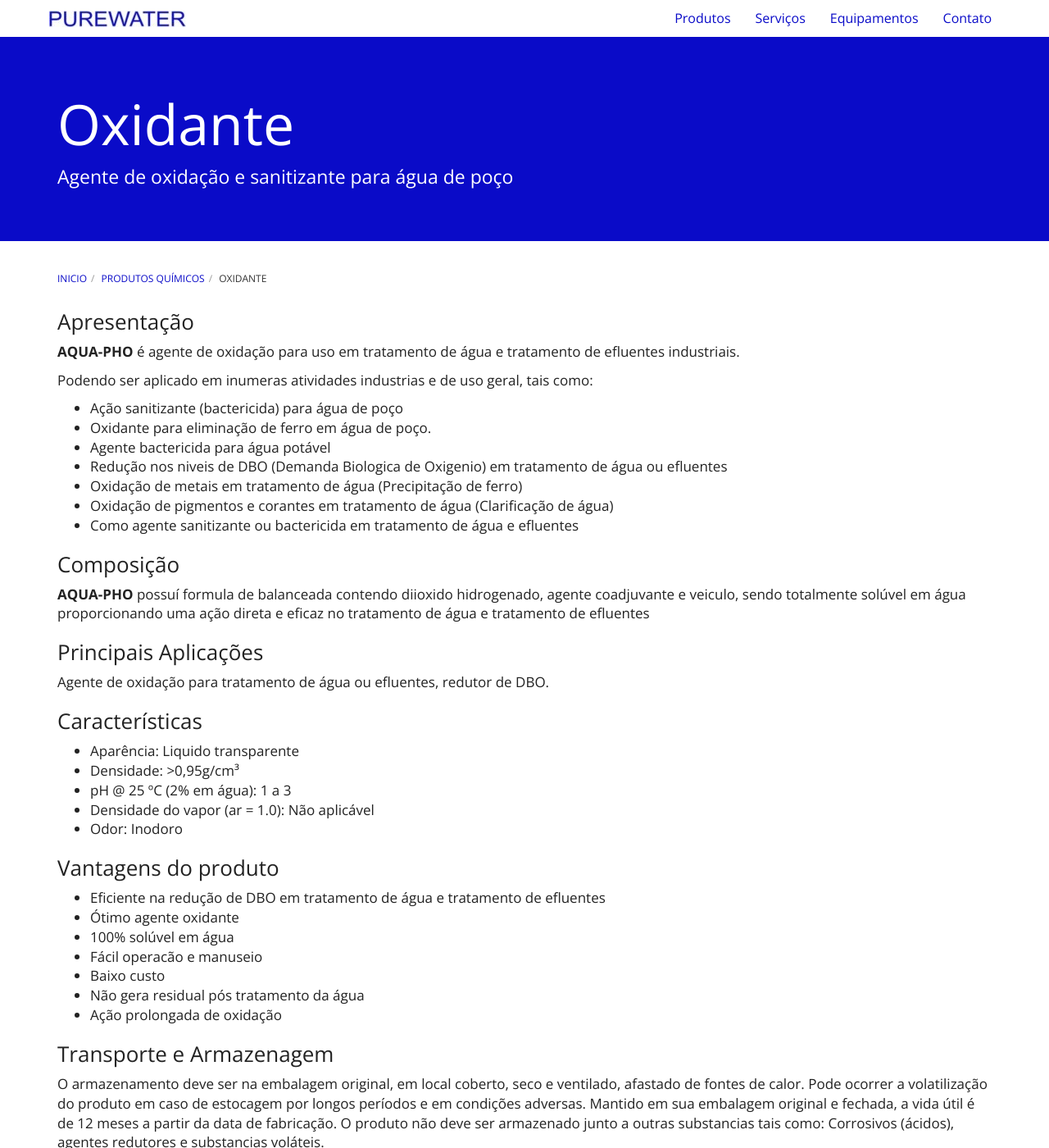
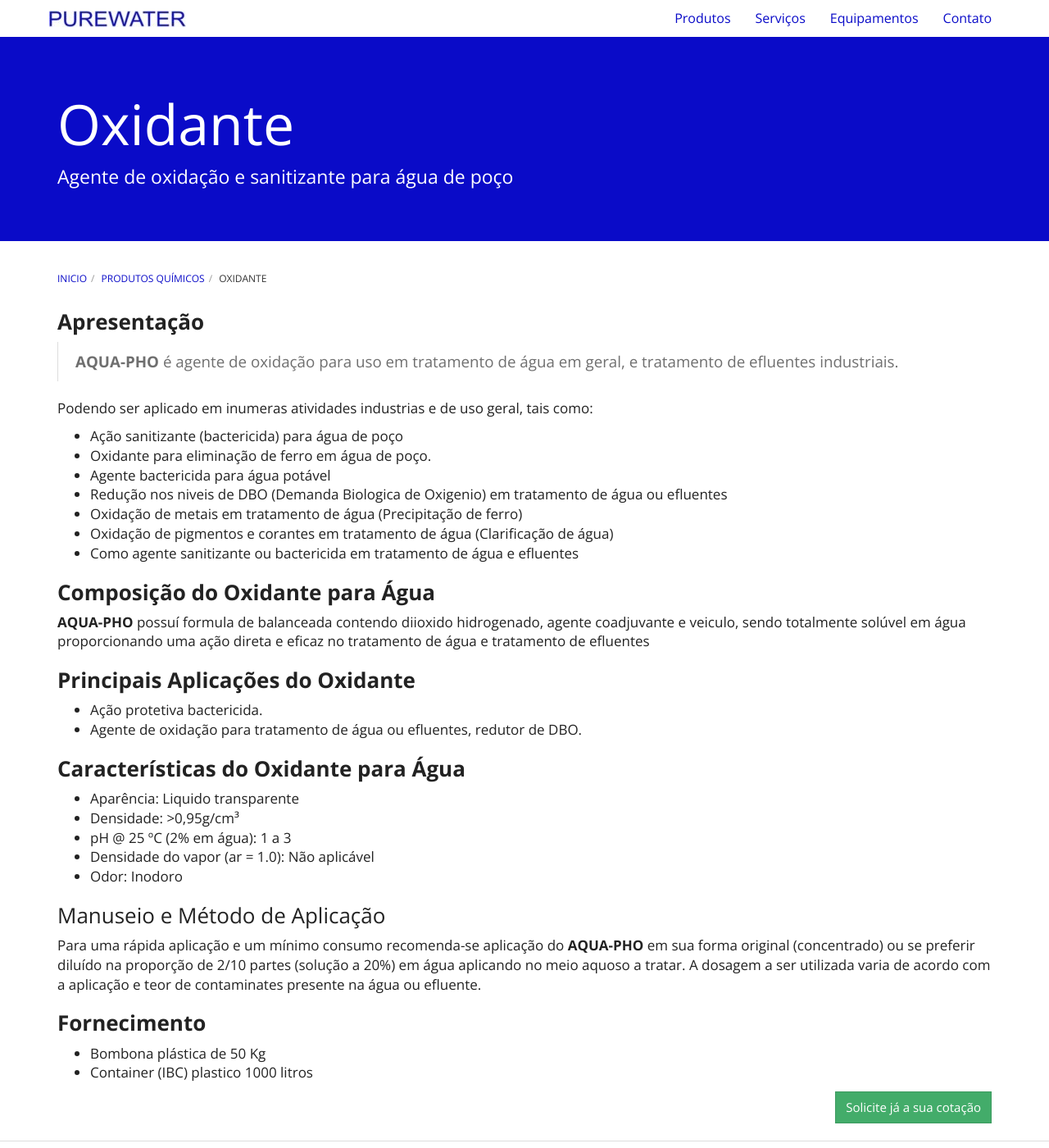
Before and after one commit to purewaterefluentes/purewaterefluentes.github.io, a Jekyll site: the page built from produtos/oxidante-efluentes.md, in a window 1280 px wide and 1400 px high. Shown: the whole window at 82% size. Built offline with Jekyll 4.4.1, drawn with Linux system fonts in a browser that asks for light colours; nearby versions of some CDN libraries; library files that are not in the unit come from our copies.

Commit message:
Update oxidante-efluentes.md

```diff
--- a/produtos/oxidante-efluentes.md
+++ b/produtos/oxidante-efluentes.md
@@ -1,12 +1,14 @@
 ---
 layout: contato
-pageTitle: Oxidante
+pageTitle: Oxidante |Tratamento de Água
 title: Oxidante
 subtitle: Agente de oxidação e sanitizante para água de poço
 ---
 
-### Apresentação
-**AQUA-PHO** é agente de oxidação para uso em tratamento de água e tratamento de efluentes industriais.
+### **Apresentação**
+>
+**AQUA-PHO** é agente de oxidação para uso em tratamento de água em geral, e tratamento de efluentes industriais.
+>
 
 Podendo ser aplicado em inumeras atividades industrias e de uso geral, tais como:
 
@@ -18,13 +20,15 @@
 - Oxidação de pigmentos e corantes em tratamento de água (Clarificação de água)
 - Como agente sanitizante ou bactericida em tratamento de água e efluentes
 
-### Composição
+### **Composição do Oxidante para Água**
 **AQUA-PHO** possuí formula de balanceada contendo diioxido hidrogenado, agente coadjuvante e veiculo, sendo totalmente solúvel em água proporcionando uma ação direta e eficaz no tratamento de água e tratamento de efluentes
 
-### Principais Aplicações
-Agente de oxidação para tratamento de água ou efluentes, redutor de DBO.
+### **Principais Aplicações do Oxidante**
 
-### Características
+- Ação protetiva bactericida.
+- Agente de oxidação para tratamento de água ou efluentes, redutor de DBO.
+
+### **Características do Oxidante para Água**
 
 - Aparência: Liquido transparente
 - Densidade: >0,95g/cm³
@@ -32,28 +36,11 @@
 - Densidade do vapor (ar = 1.0): Não aplicável
 - Odor: Inodoro
 
-
-### Vantagens do produto
-
-- Eficiente na redução de DBO em tratamento de água e tratamento de efluentes
-- Ótimo agente oxidante
-- 100% solúvel em água
-- Fácil operacão e manuseio
-- Baixo custo
-- Não gera residual pós tratamento da água
-- Ação prolongada de oxidação
-
-
-### Transporte e Armazenagem
-O armazenamento deve ser na embalagem original, em local coberto, seco e ventilado, afastado    de fontes de calor.
-Pode ocorrer a volatilização do produto em caso de estocagem por longos períodos e em condições adversas.
-Mantido em sua embalagem original e fechada, a vida útil é de 12 meses a partir da data de  fabricação. O produto não deve ser armazenado junto a outras substancias tais como: Corrosivos (ácidos), agentes redutores e substancias voláteis.
-
 ### Manuseio e Método de Aplicação
 Para uma rápida aplicação e um mínimo consumo recomenda-se aplicação do **AQUA-PHO** em sua forma original (concentrado) ou se preferir diluído na proporção de 2/10 partes (solução a 20%) em água aplicando no meio aquoso a tratar.
 A dosagem a ser utilizada varia de acordo com a aplicação e teor de contaminates presente na água ou efluente.
 
-### Fornecimento
+### **Fornecimento**
 
 - Bombona plástica de 50 Kg
 - Container (IBC) plastico 1000 litros
```
